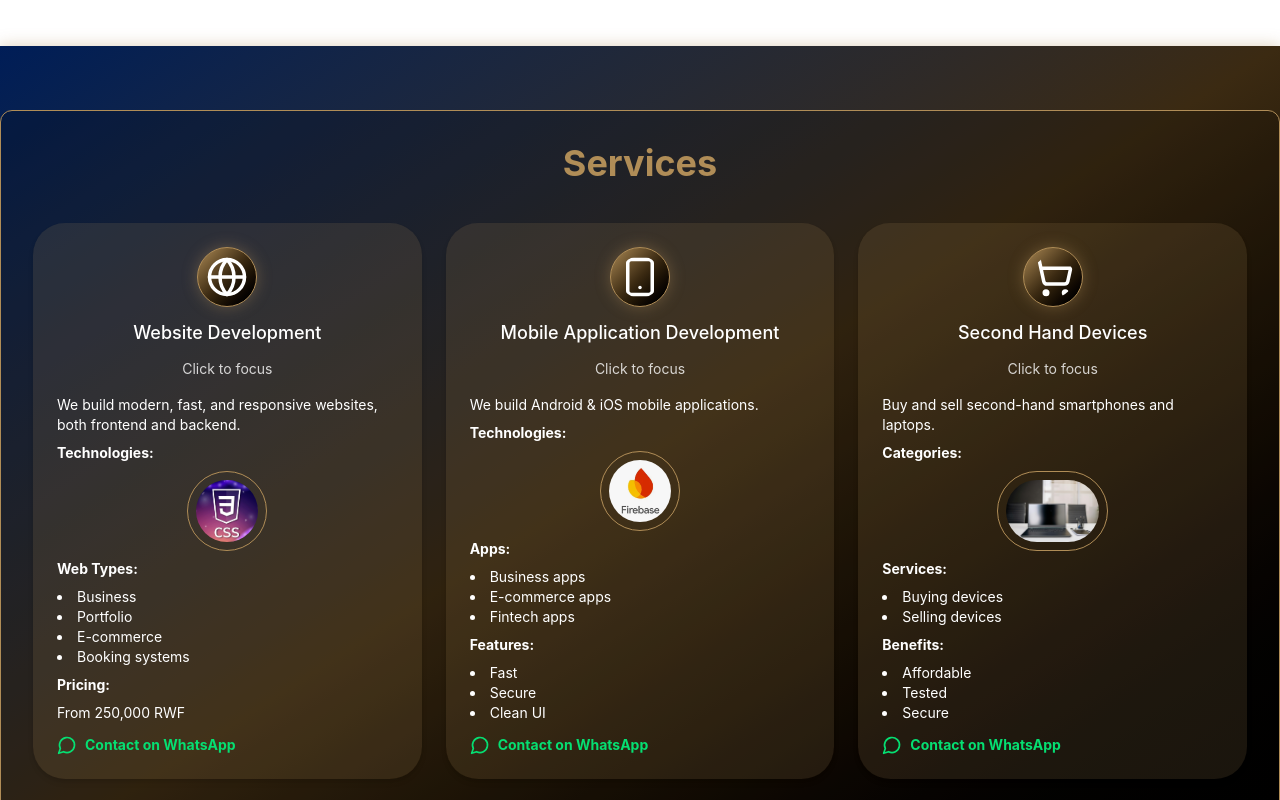
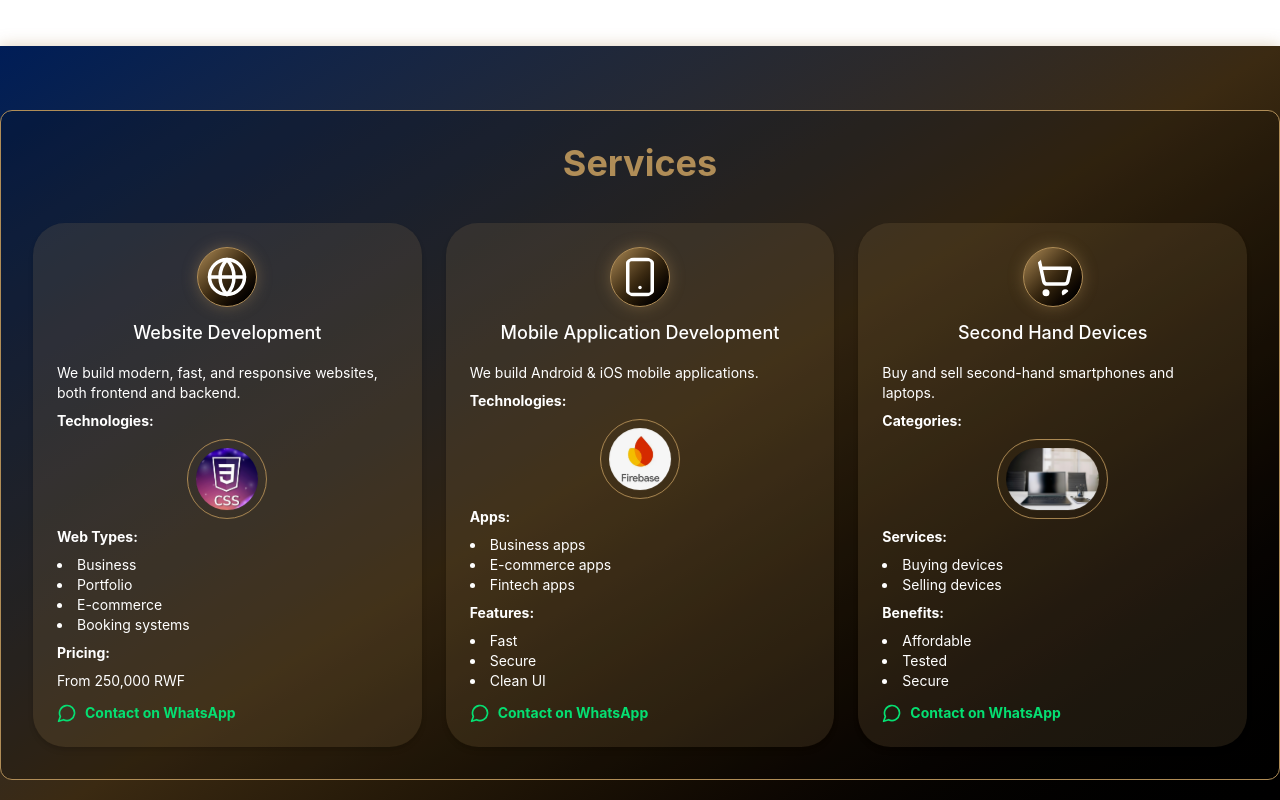
Before and after one commit to Niyomugabo-fabrice/IntoreTechnology-proposal-, a React (Vite) app: page / in a window 1280 px wide. Shown: the part 1822-2622 px from the top of the page. Built offline with nearby package versions, Linux system fonts and the light colour scheme; grey boxes are pictures that could not be loaded.

Commit message:
removing the click to focus

```diff
--- a/src/app/components/Services.tsx
+++ b/src/app/components/Services.tsx
@@ -256,7 +256,6 @@ export function Services({ activeService }) {
                 <div className="relative z-20 flex flex-col items-center gap-3">
                   {service.icon}
                   <h3 className="text-lg">{service.title}</h3>
-                  <p className="text-sm opacity-80">Click to focus</p>
                 </div>
 
                 <div className="relative z-20 mt-4 text-left">
```
